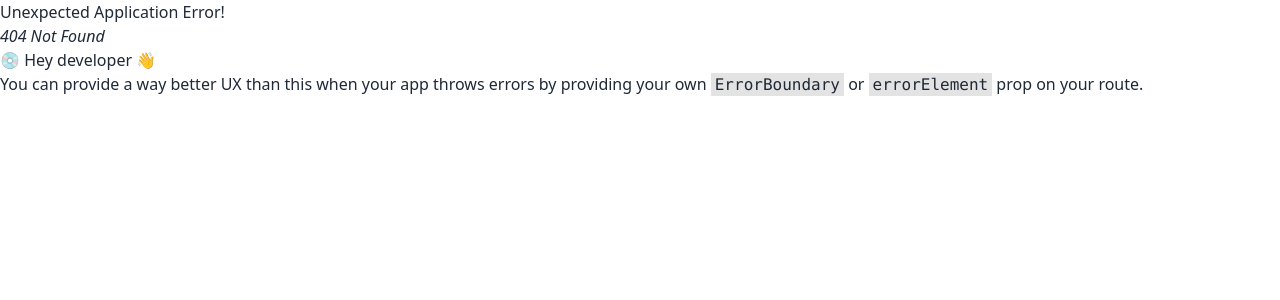
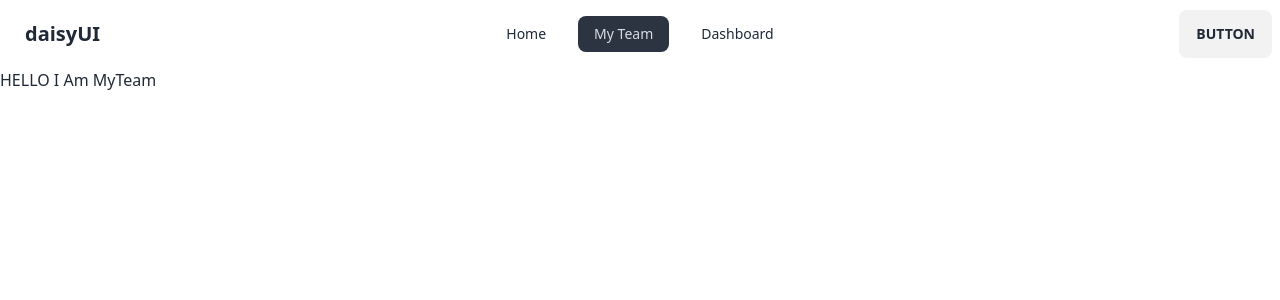
Before and after one commit to justJubair/football-flix-client, a React (Vite) app: page /myTeam in a window 1280 px wide. Before the commit this address had no page. Shown: the top 300 px of the page. Built offline with nearby package versions, Linux system fonts and the light colour scheme.

Commit message:
Add: navbar component added

```diff
--- a/src/components/Navbar/Navbar.jsx
+++ b/src/components/Navbar/Navbar.jsx
@@ -2,9 +2,9 @@ import { NavLink } from "react-router-dom";
 
 const Navbar = () => {
     const navLinks = <>
-    <li><NavLink>Home</NavLink></li>
-    <li><NavLink>My Team</NavLink></li>
-    <li><NavLink>Dashboard</NavLink></li>
+    <li><NavLink to="/">Home</NavLink></li>
+    <li><NavLink to="/myTeam">My Team</NavLink></li>
+    <li><NavLink to="/dashboard">Dashboard</NavLink></li>
     </>
   return (
     <div className="navbar bg-base-100">
@@ -20,7 +20,7 @@ const Navbar = () => {
   </div>
   <div className="drawer-side">
     <label htmlFor="my-drawer" aria-label="close sidebar" className="drawer-overlay"></label>
-    <ul className="menu p-4 w-80 min-h-full bg-base-200 text-base-content">
+    <ul className="menu p-4 w-80 min-h-full bg-base-200 text-base-content space-y-4">
       {/* Sidebar content here */}
      {navLinks}
     </ul>
@@ -29,7 +29,7 @@ const Navbar = () => {
         <a className="btn btn-ghost normal-case text-xl">daisyUI</a>
       </div>
       <div className="navbar-center dra hidden lg:flex">
-        <ul className="menu menu-horizontal px-1">
+        <ul className="menu menu-horizontal px-1 space-x-4">
           {navLinks}
         </ul>
       </div>
--- /dev/null
+++ b/src/pages/Dashboard/Dashboard.jsx
@@ -0,0 +1,7 @@
+const Dashboard = () => {
+    return(
+        <div>
+             <p> HELLO I Am Dashboard </p>
+        </div>
+    )}
+export default Dashboard;
--- a/src/pages/MyTeam/MyTeam.jsx
+++ b/src/pages/MyTeam/MyTeam.jsx
@@ -1,7 +1,10 @@
+import Navbar from "../../components/Navbar/Navbar";
+
 const MyTeam = () => {
     return(
-        <div>
+        <>
+            <Navbar/>
              <p> HELLO I Am MyTeam </p>
-        </div>
+        </>
     )}
 export default MyTeam;
```
Also changed, not shown: src/routes/router.jsx (+10 -0 lines).
